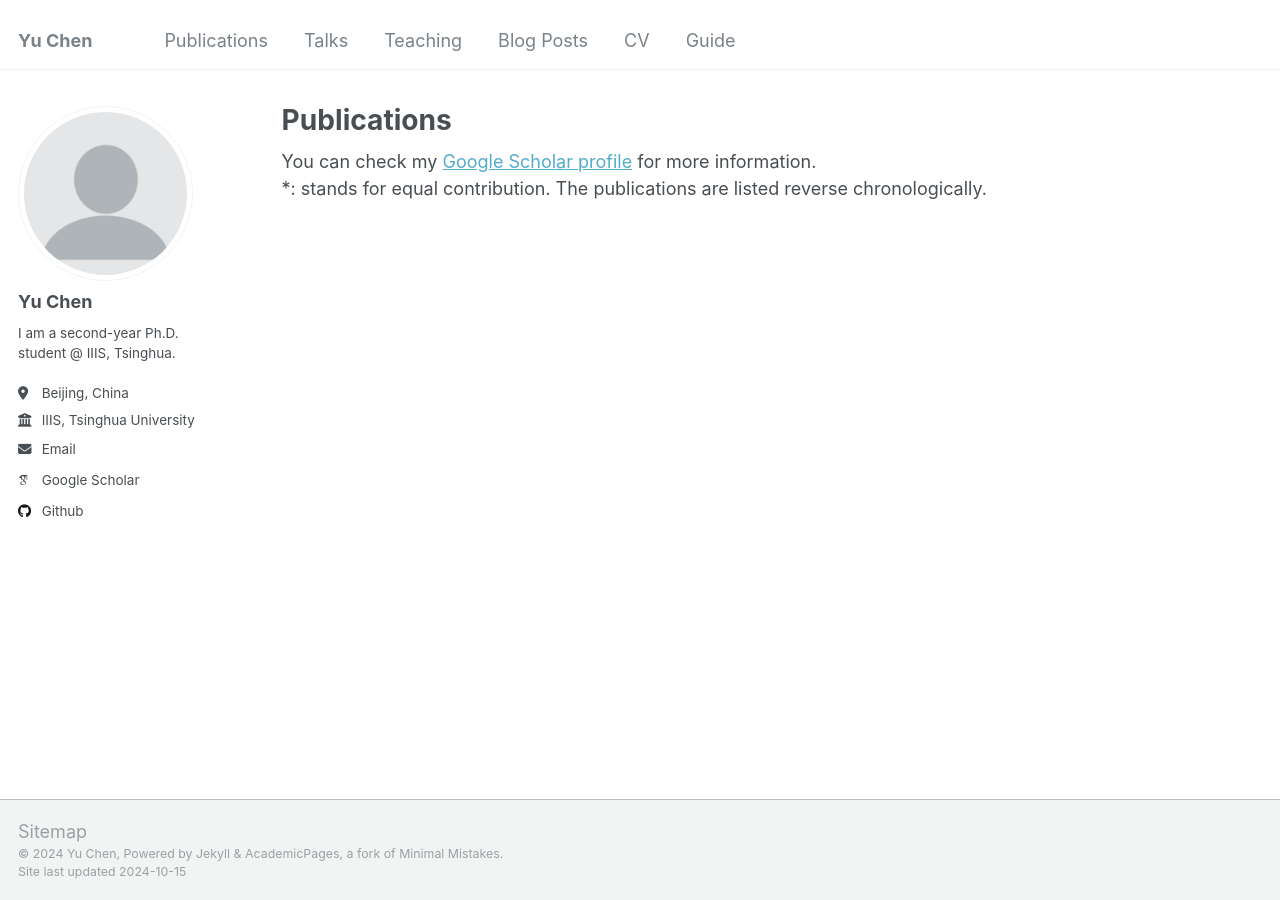
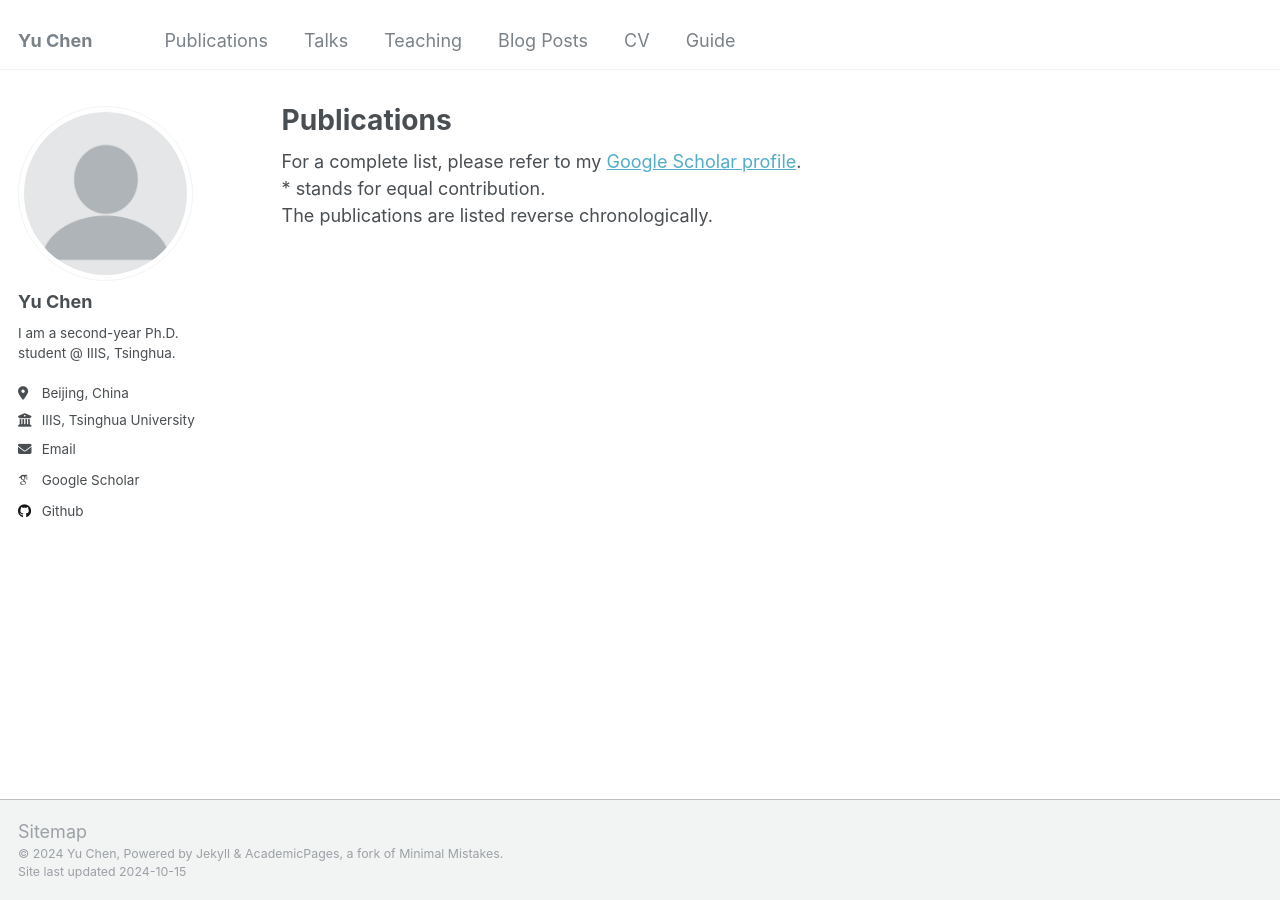
Before and after one commit to custyhs/custyhs.github.io, a Jekyll site: the page built from _pages/publications.html, in a window 1280 px wide. Built offline with Jekyll 4.4.1, drawn with Linux system fonts in a browser that asks for light colours; some web fonts are replaced.

```diff
--- a/_pages/publications.html
+++ b/_pages/publications.html
@@ -6,10 +6,11 @@ author_profile: true
 ---
 
 {% if site.author.googlescholar %}
-  <div class="wordwrap">You can check my <a href="{{site.author.googlescholar}}">Google Scholar profile</a> for more information.</div>
+  <div class="wordwrap">For a complete list, please refer to my <a href="{{site.author.googlescholar}}">Google Scholar profile</a>.</div>
 {% endif %}
 
-<div>*: stands for equal contribution. The publications are listed reverse chronologically.</div>
+<div>* stands for equal contribution.</div>
+<div>The publications are listed reverse chronologically.</div>
 
 {% include base_path %}
 
```
